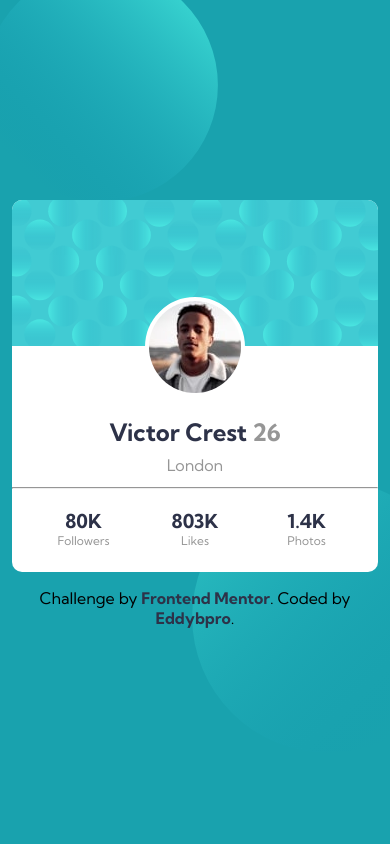
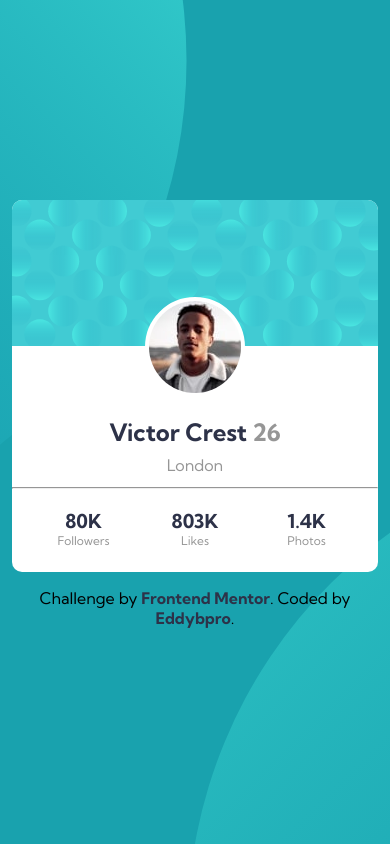
Before and after one commit to eddybpro/Profile-card-component, a plain HTML site: page index.html in a window 390 px wide. Drawn offline with Linux system fonts and the light colour scheme.

Commit message:
update background position

```diff
--- a/style.css
+++ b/style.css
@@ -19,11 +19,10 @@ body{
     align-items: center;
     justify-content: center;
     flex-direction: column;
+    background: url(./images/bg-pattern-top.svg), url(./images/bg-pattern-bottom.svg);
+    background-position: right 52vw bottom 35vh, left 48vw top 52vh;
+    background-repeat: no-repeat, no-repeat;
     background-color: var(--ark-cyan);
-    background-image: url('images/bg-pattern-top.svg'), url('images/bg-pattern-bottom.svg');
-    background-size: 60%, 70%;
-    background-position: -15rem -15rem, 45rem 17rem;
-    background-repeat: no-repeat, no-repeat;
     min-height: 100vh;
     font-family: 'Kumbh Sans', sans-serif;
     font-size: 16px;
@@ -112,10 +111,6 @@ footer a{
 }
 
 @media screen and (max-width:686px) {
-    body{
-        background-position: -1rem -2rem, 12rem 30rem !important;
-    }
-
     main{
         width: 94%;
         max-width: 500px;
```
